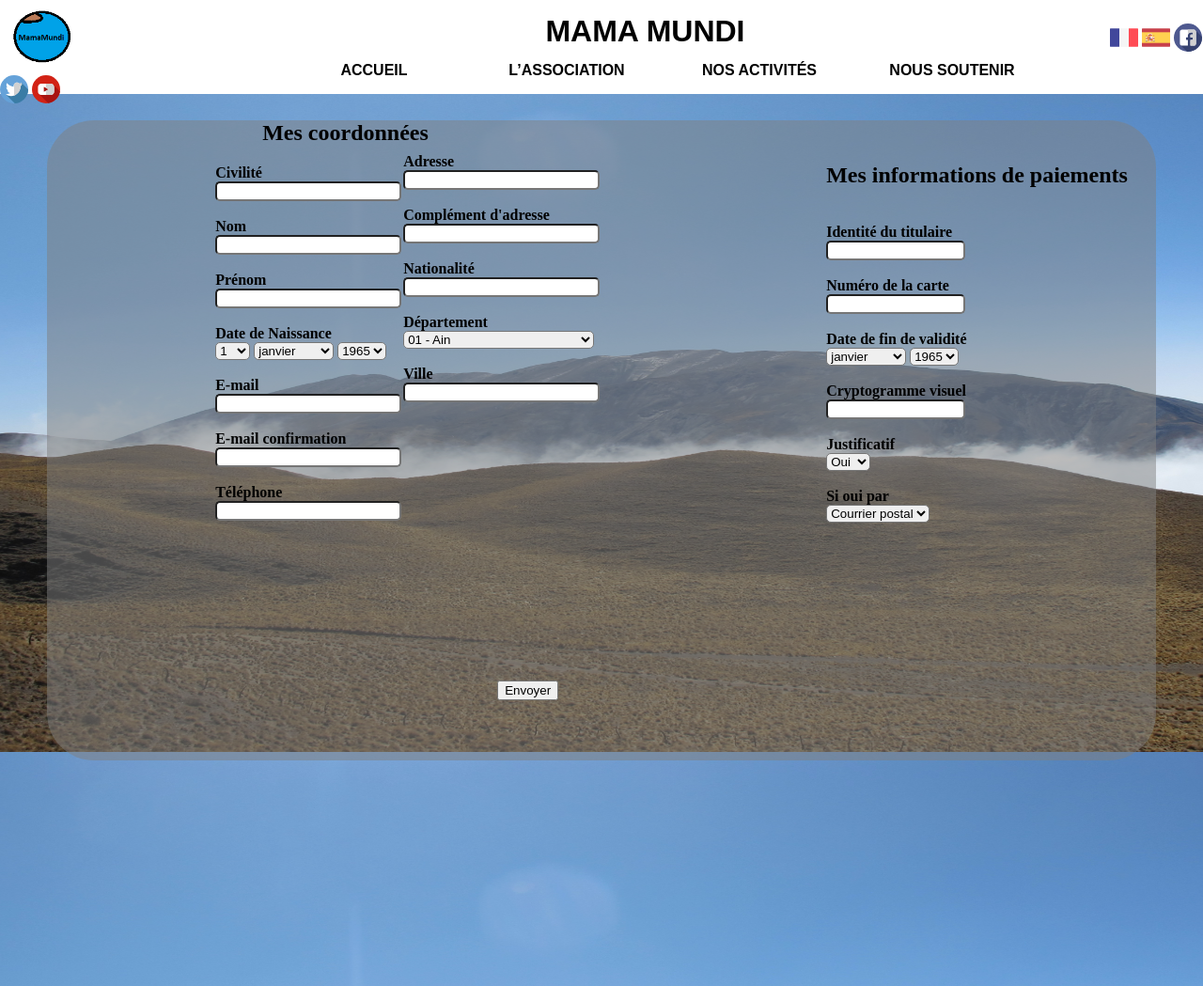
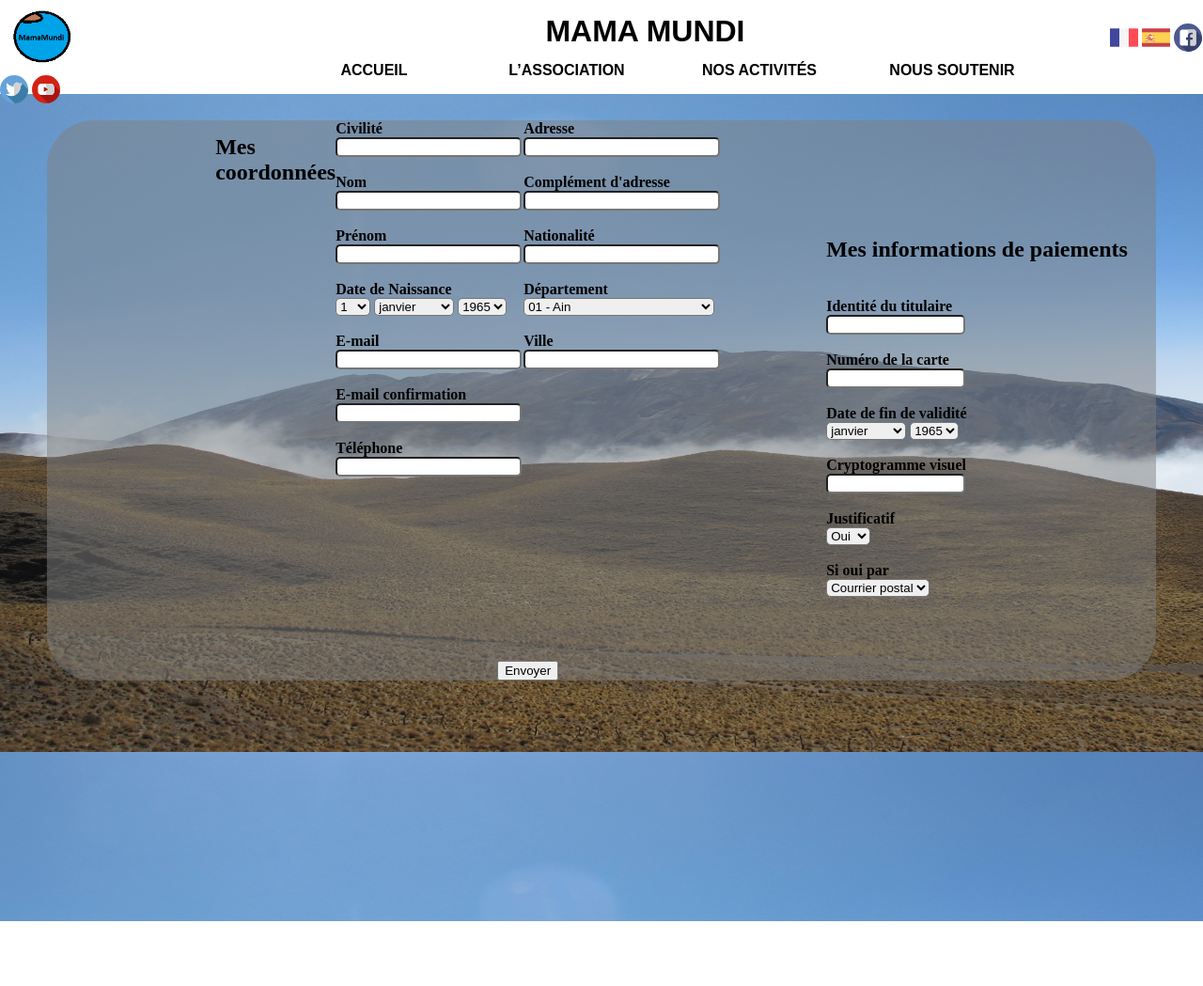
Before and after one commit to Ushyg/Mama-Mundi, a PHP site: page /don.php in a window 1280 px wide. Shown: the top 1049 px of the page at 94% size. After the commit the page ends 980 px from the top, so only its background shows below. Run offline with PHP 8.4, Linux system fonts and the light colour scheme.

Commit message:
update page don/don.css

```diff
--- a/css/page_don.css
+++ b/css/page_don.css
@@ -1,9 +1,9 @@
 #formule{
 	background-color: rgba(128,128,128,0.5);
     border-radius: 50px 50px;
-    margin-top: 15px;
+    margin-top: 5px;
     padding-right: 20%;
-    padding-bottom: 5%;
+    padding-bottom: 20%%;
     padding-left: 14%;
     margin-left: 50px;
     margin-right: 50px;
@@ -28,41 +28,33 @@
     width: 200px;
 }
 
-#coordo{
-	display: flex;
-	margin-left: 50px;
-    margin-top: 15px;
-	width: 200px;
+#blocpers{
+    display: flex;
+    width: 500px
 }
 
-#paie{
+#coordo{
     display: flex;
-    margin-top: 20px;
-    width: 400px;
+    margin-top: 15px;
 }
 
 #personne{
-    vertical-align: top;
+    vertical-align: flex;
     width: 200px;
+}
+
+.longueur{
+    width: 190px;
 }
 
 #adresse{
     vertical-align: top;
-    margin-left: 200px;
-    margin-top: -390.75px;
+    margin-top: 200px
     width: 200px;
 }
 
-.longueur{
-	width: 190px;
-}
-
 .longueur2{
-	width: 200.4px;
-}
-
-.longueur3{
-    width: 140px;
+    width: 200.4px;
 }
 
 #infopaie{
@@ -72,8 +64,22 @@
     width: 300px;
 }
 
+#paie{
+    display: flex;
+    margin-top: 20px;
+    width: 400px;
+}
+
+#paiement{
+
+}
+
+.longueur3{
+    width: 140px;
+}
+
 button{
 	display: inline-block;
-	margin-top: 150px;
+	margin-top: 50px;
 	margin-left: 300px
 }
--- a/don.php
+++ b/don.php
@@ -59,7 +59,7 @@
 			<div id="espace2">
 			</div>
 			<section id="formule">
-				<div>
+				<div id="blocpers">
 				<h2 id="coordo">Mes coordonnées</h2>
 					<form method="get" action="" id="personne">
 						<label>Civilité</label><input class="longueur" type="text" name="civ"><br/>
```
